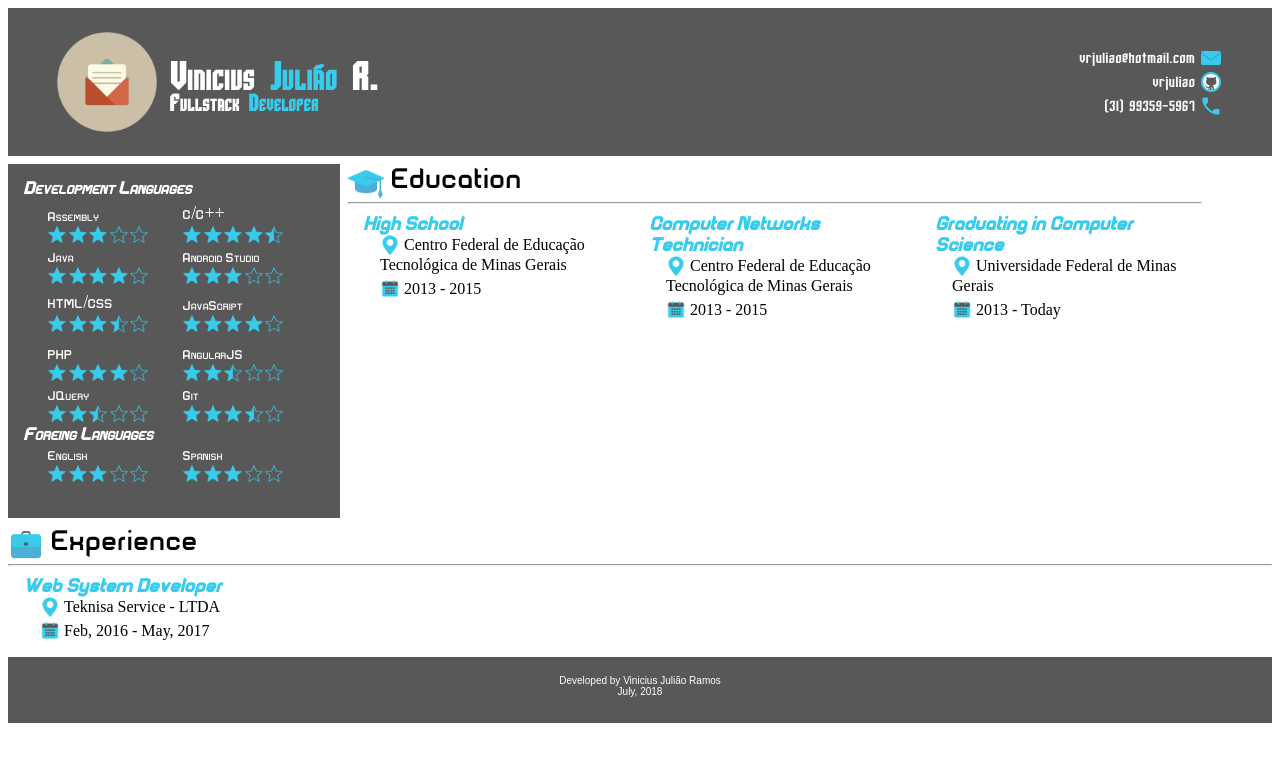
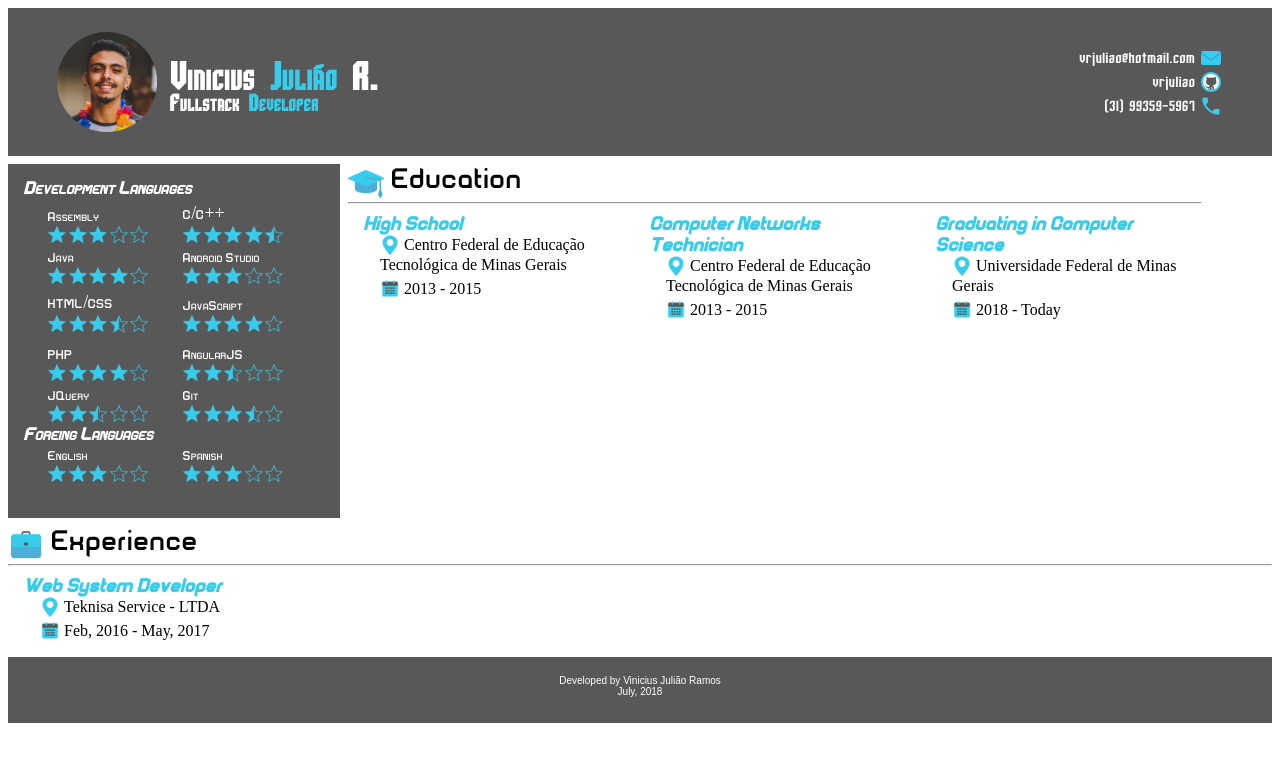
Before and after one commit to vrjuliao/vrjuliao.github.io, a plain HTML site: page page/index.html in a window 1280 px wide. Drawn offline with Linux system fonts and the light colour scheme; a web font is replaced by a local one.

Commit message:
changing profile picture

```diff
--- a/page/index.html
+++ b/page/index.html
@@ -24,7 +24,7 @@
 			</div>
 
 			<div class="card">
-				<img id="profile_picture" whidth="100px" height="100px" src="images/icon.png">
+				<img id="profile_picture" whidth="100px" height="100px" src="images/eu.png">
 				<div class="description_header" align="left">
 					<div id="profile_name">
 						Vinicius <pe id="blue_color">Julião</pe> R.
@@ -218,7 +218,7 @@
 								<br/>
 								<div class="row">
 									<img class="icon" src="images/calendar.png"/>
-									<div class="description">2013 - Today</div>
+									<div class="description">2018 - Today</div>
 								</div>
 								<br/>
 							</div>
```
Also changed, not shown: page/images/eu.png (added), page/images/icon.png (deleted).
